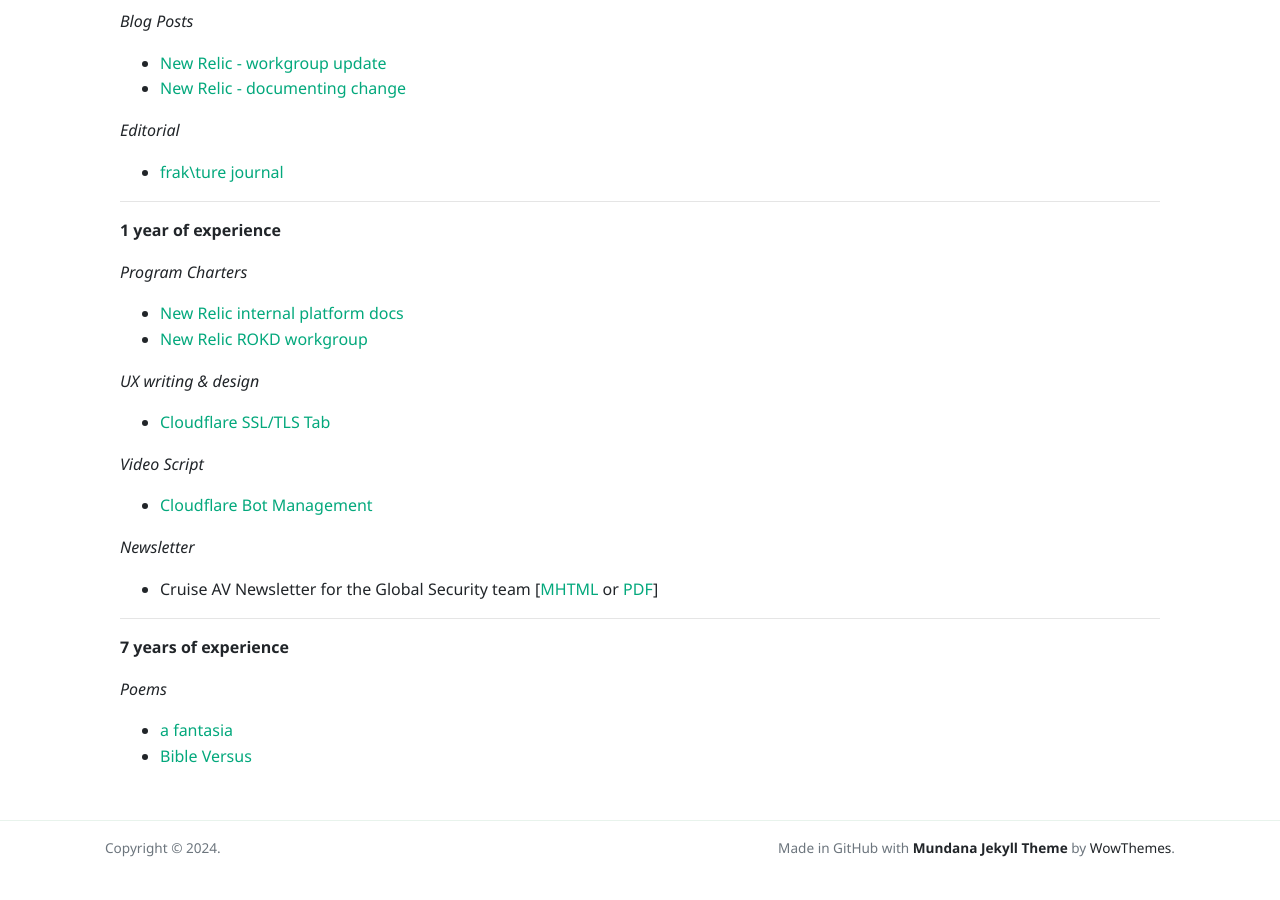
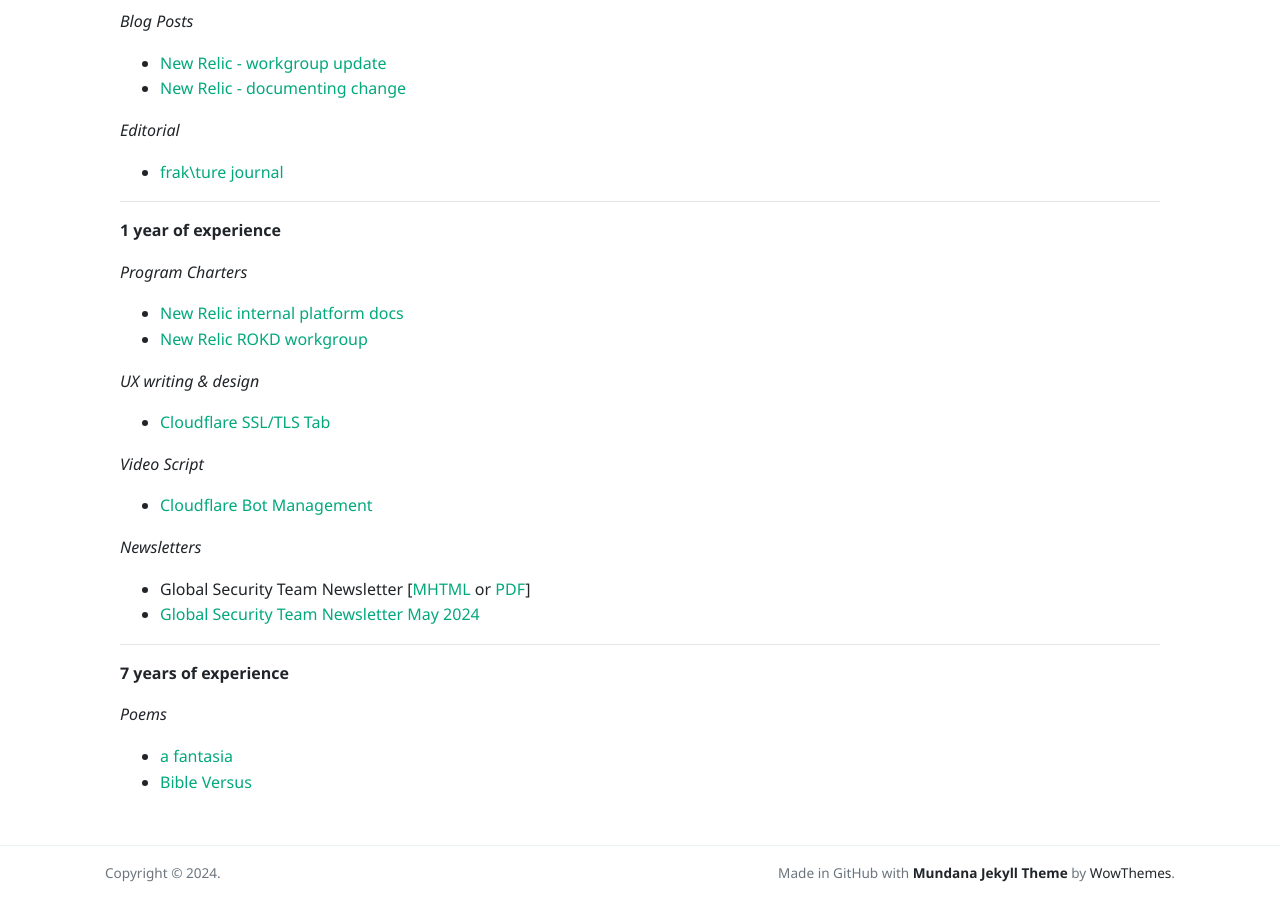
Before and after one commit to stumblefiend/jeremy.pugh, a Jekyll site: the page built from _pages/examples.md, in a window 1280 px wide and 900 px high, scrolled down 772 px. Built offline with Jekyll 4.4.1, drawn with Linux system fonts in a browser that asks for light colours; nearby versions of some CDN libraries; before the commit the page ends 1646 px from its top, so only the background shows below that.

Commit message:
Update examples.md

```diff
--- a/_pages/examples.md
+++ b/_pages/examples.md
@@ -51,8 +51,9 @@
 *Video Script*
 - [Cloudflare Bot Management](https://www.youtube.com/watch?v=dAl1LG7Odg4)
 
-*Newsletter*
-- Cruise AV Newsletter for the Global Security team [[MHTML](/assets/docs/cruise-newsletter.mhtml) or [PDF](/assets/docs/cruise-newsletter.pdf)]
+*Newsletters*
+- Global Security Team Newsletter [[MHTML](/assets/docs/cruise-newsletter.mhtml) or [PDF](/assets/docs/cruise-newsletter.pdf)]
+- [Global Security Team Newsletter May 2024](/assets/docs/cruise-newsletter-may-2024.pdf)
 
 ---
 
```
